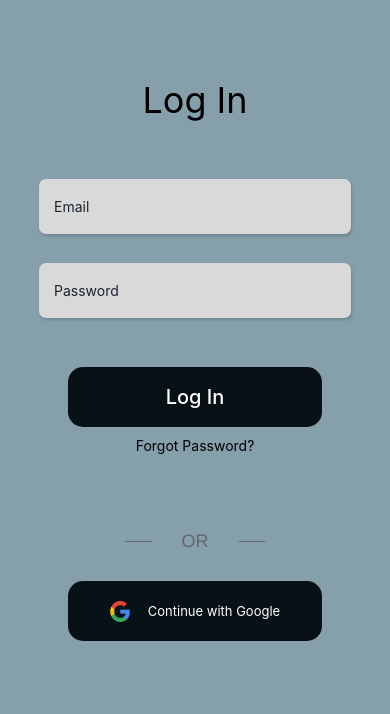
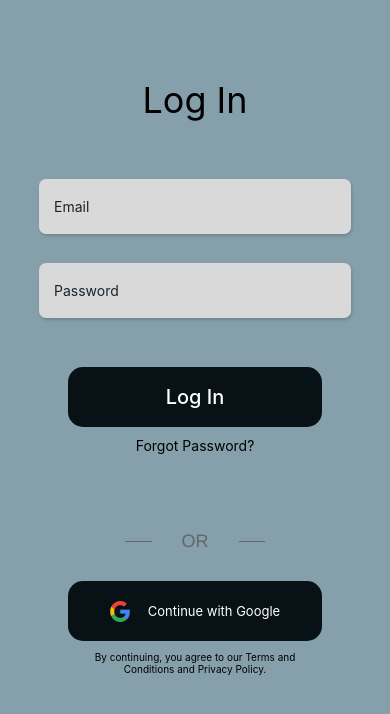
Before and after one commit to glin18/journal-app, a React Native app: screen /Login in a window 390 px wide. Shown: the top 714 px of the page. Built offline with nearby package versions, Linux system fonts and the light colour scheme.

Commit message:
Add agree text

```diff
--- a/screens/Login.tsx
+++ b/screens/Login.tsx
@@ -36,6 +36,10 @@ const Login = () => {
         <Image source={require("../assets/google.png")} />
         <Text style={styles.googleButtonText}>Continue with Google</Text>
       </TouchableOpacity>
+      <Text style={styles.agreeText}>
+        By continuing, you agree to our <Text>Terms and Conditions</Text> and{" "}
+        <Text>Privacy Policy</Text>.
+      </Text>
     </SafeAreaView>
   );
 };
@@ -117,6 +121,11 @@ const styles = StyleSheet.create({
     fontWeight: "400",
     fontSize: 13,
   },
+  agreeText: {
+    textAlign: "center",
+    fontSize: 10,
+    width: "60%",
+  },
 });
 
 export default Login;
```
